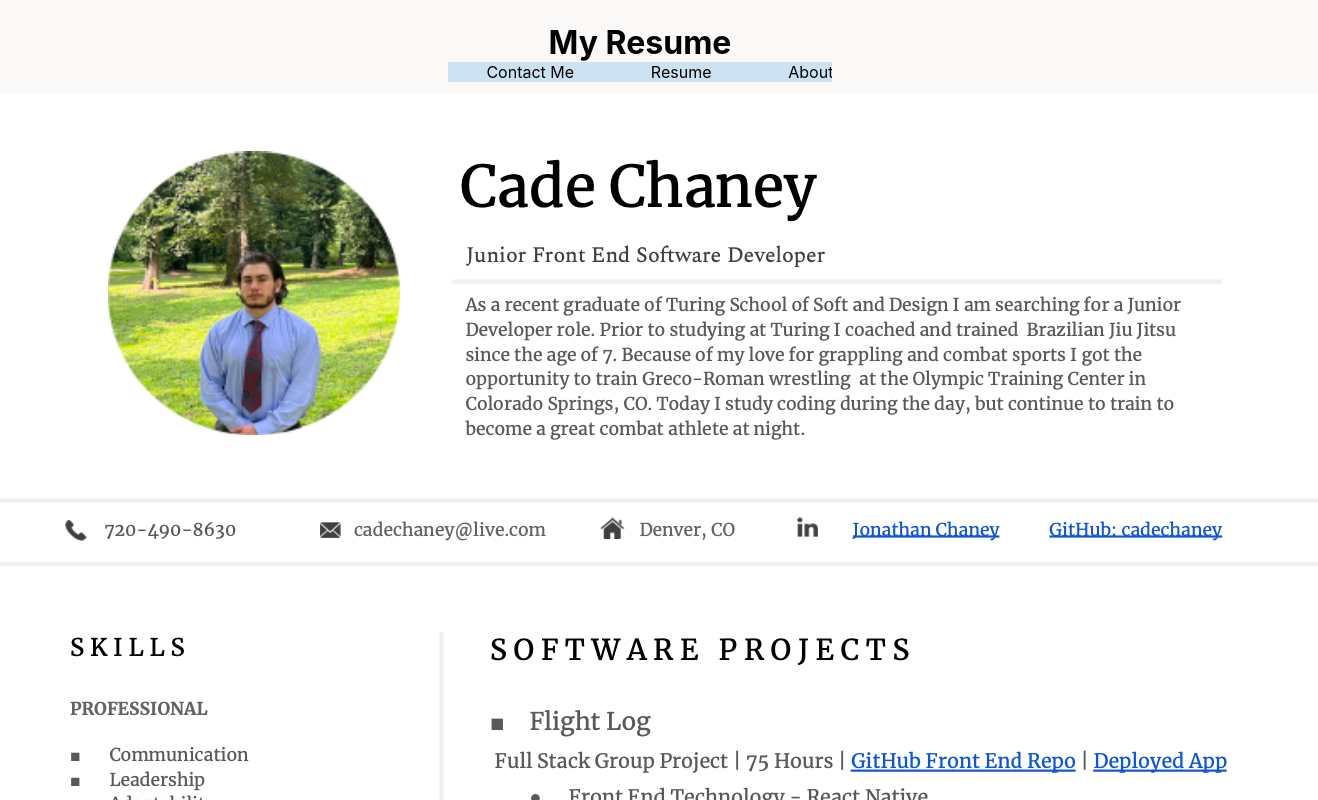
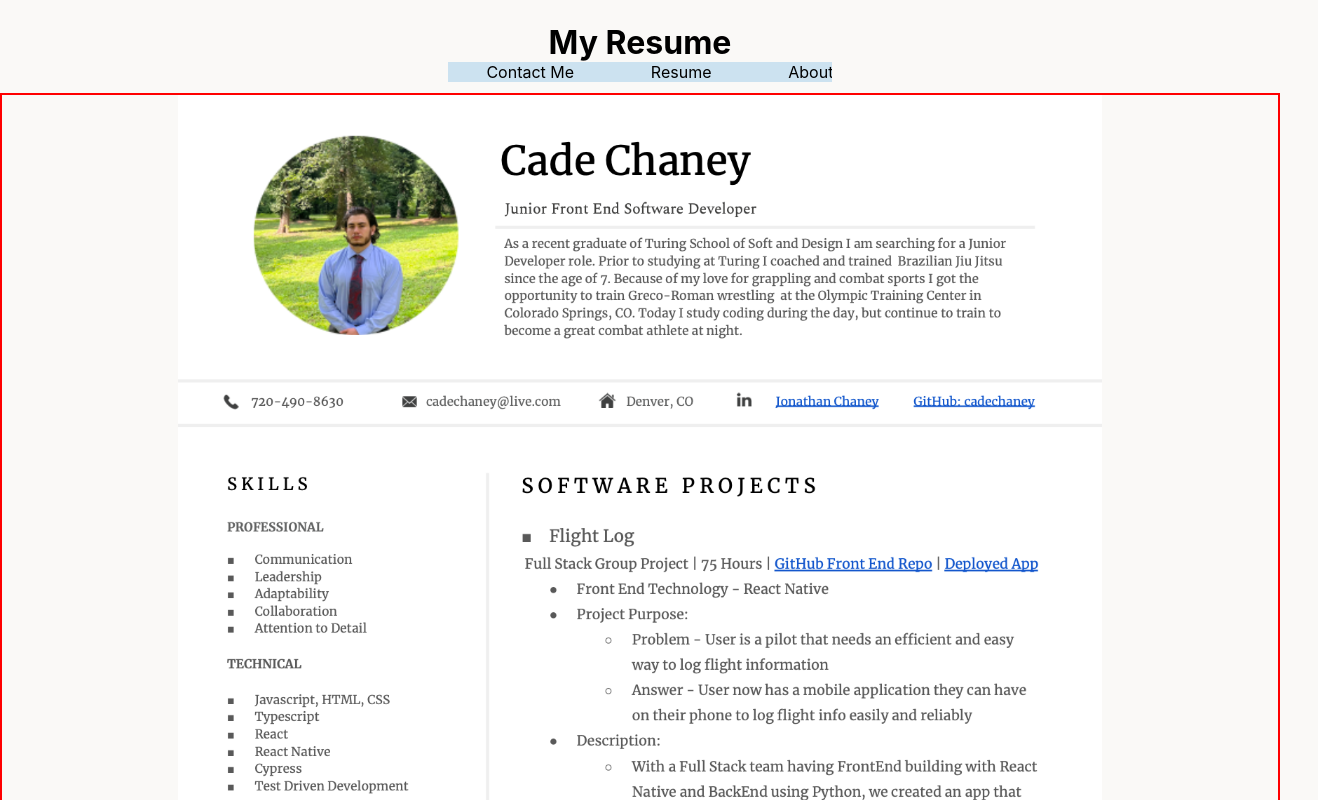
Before and after one commit to cadechaney/personal-profile, a React (Create React App) app: page /resume in a window 1280 px wide. Shown: the top 800 px of the page, 1318 px wide, since content can reach past the window. Built offline with nearby package versions, Linux system fonts and the light colour scheme.

Commit message:
Add css styling to center resume and get correct height

```diff
--- a/src/components/Resume/Resume.css
+++ b/src/components/Resume/Resume.css
@@ -0,0 +1,13 @@
+
+
+.resume-container {
+  border: solid 2px red;
+  height: 150vh;
+  display: flex;
+  justify-content: center;
+
+}
+
+.resume-image {
+  height: 150vh;
+}
```
